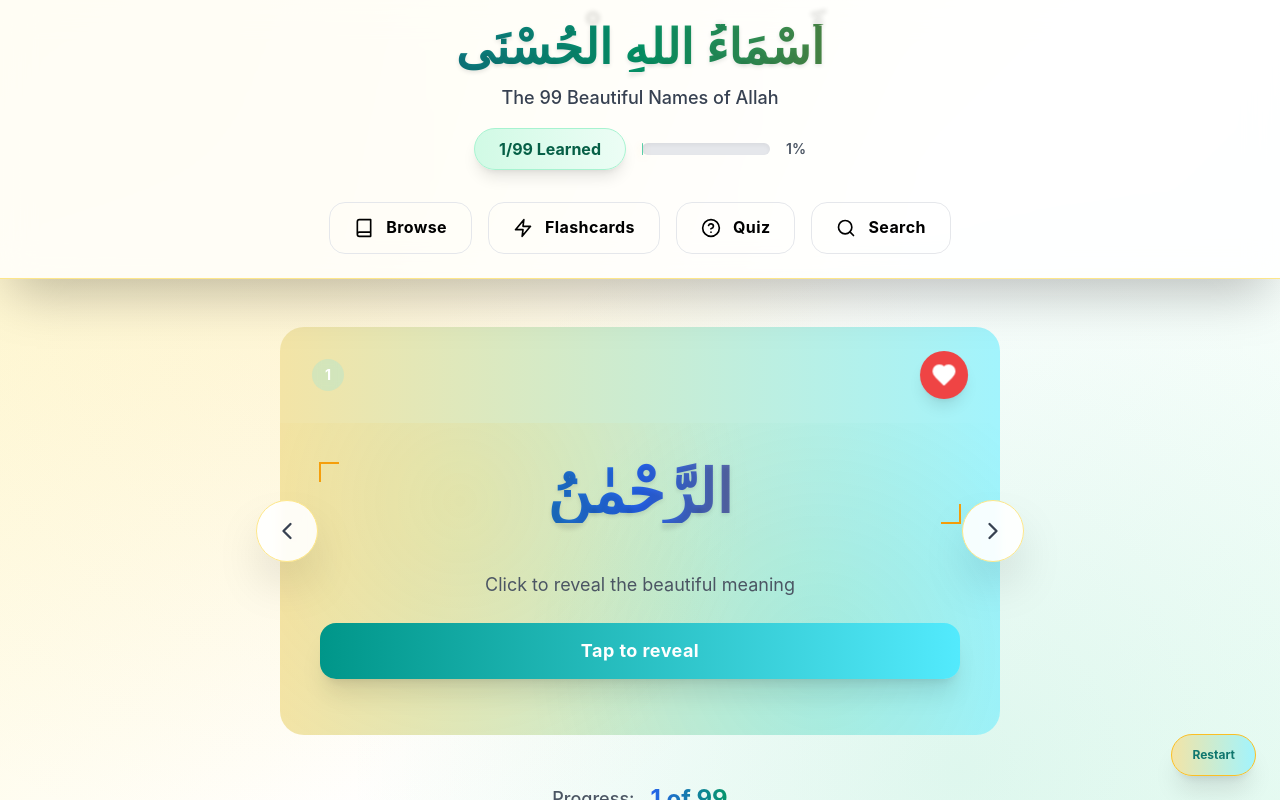
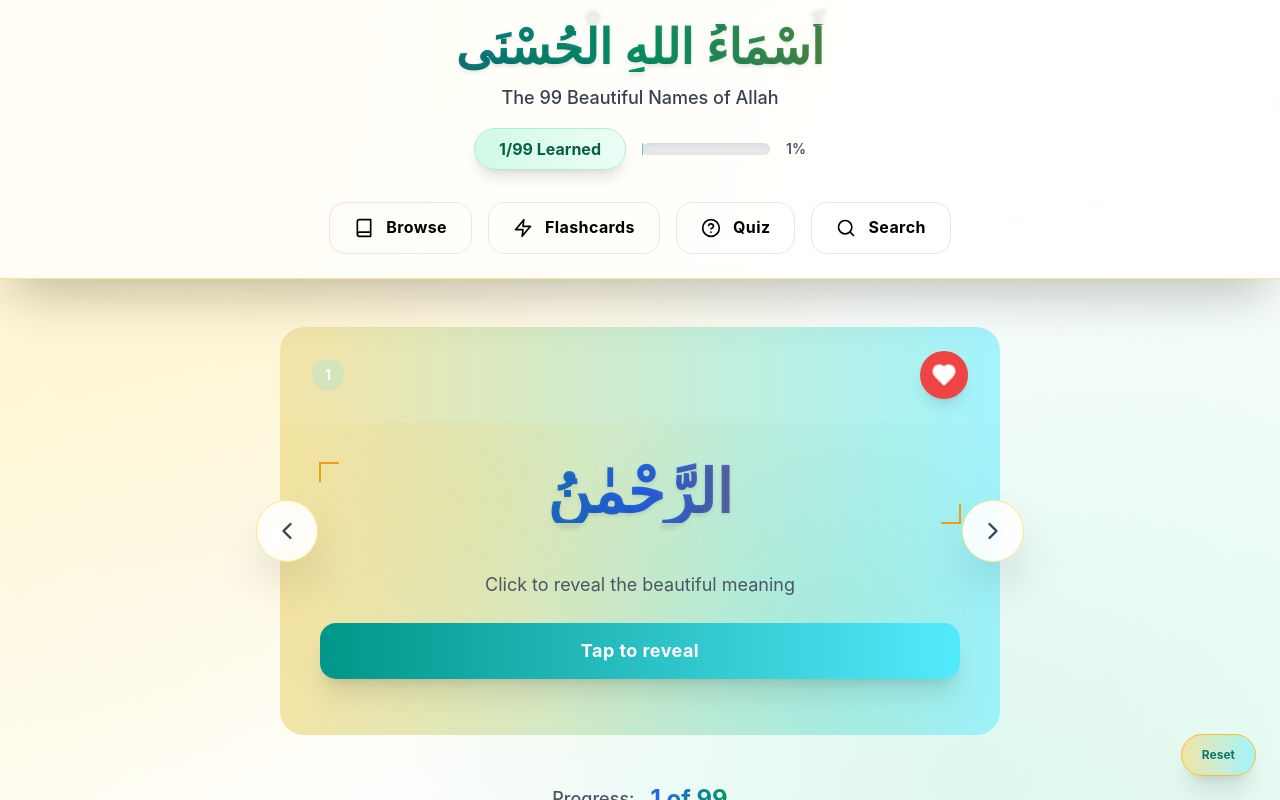
Before and after one commit to RaihanaFerdousi/99-Names-Of-Allah-Game, a React (Vite) app: page / in a window 1280 px wide. Both pictures are taken after a click on the button 944 px from the left and 374 px from the top of the page. Shown: the top 800 px of the page. Built offline with nearby package versions, Linux system fonts and the light colour scheme.

Commit message:
added lucide react & tried to fix search icon as it wasn't showing

```diff
--- a/src/App.tsx
+++ b/src/App.tsx
@@ -103,7 +103,7 @@ function App() {
           className="fixed bottom-6 right-6 font-bold card-gradient text-teal-700 px-5 py-3 rounded-full text-xs transition-all duration-300 shadow-xl hover:scale-110 backdrop-blur-sm border border-amber-400"
           title="Reset all progress"
         >
-          Restart
+          Reset
         </button>
       )}
     </div>
--- a/src/components/SearchMode.tsx
+++ b/src/components/SearchMode.tsx
@@ -1,6 +1,6 @@
 import React from 'react';
 import { names } from '../data/names';
-import { SearchIcon, Heart } from 'lucide-react';
+import { Heart, SearchIcon } from 'lucide-react';
 
 interface SearchModeProps {
   searchQuery: string;
@@ -25,7 +25,7 @@ export const SearchMode: React.FC<SearchModeProps> = ({
     <div className="max-w-6xl mx-auto px-6 py-12">
       {/* Search input */}
       <div className="relative mb-12">
-        <SearchIcon className="absolute left-6 top-1/2 transform -translate-y-1/2 text-gray-400 w-6 h-6" />
+        <SearchIcon className="absolute left-6 top-1/2 transform -translate-y-1/2 w-6 h-6" />
         <input
           type="text"
           placeholder="Search by Arabic, transliteration, or meaning..."
```
Also changed, not shown: 1 other file (tests, documents, lock files or other folders).
